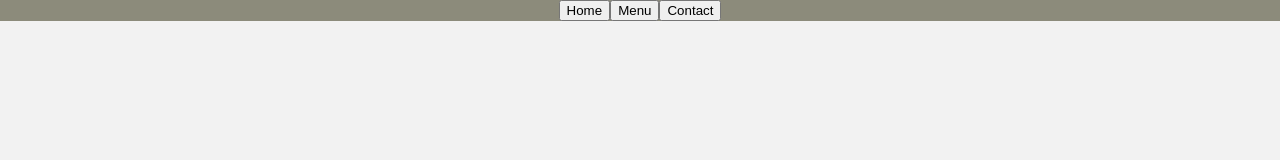
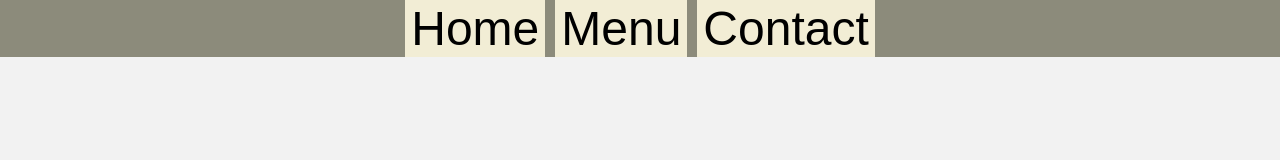
Before and after one commit to mohameddjebloun/restaurant-page, a website built with webpack: page dist/index.html in a window 1280 px wide. Built offline with nearby package versions, Linux system fonts and the light colour scheme.

Commit message:
Style the navbar buttons

```diff
--- a/src/style.css
+++ b/src/style.css
@@ -23,4 +23,13 @@ html {
     justify-content: center;
     background-color: var(--darkGray);
     width: 100vw;
+    gap: 10px;
 }
+#navbar > button {
+    border: 0;
+    font-size: 48px;
+    background-color: var(--whiteYellow);
+}
+#navbar > button:hover {
+    text-decoration: underline;
+}
```
